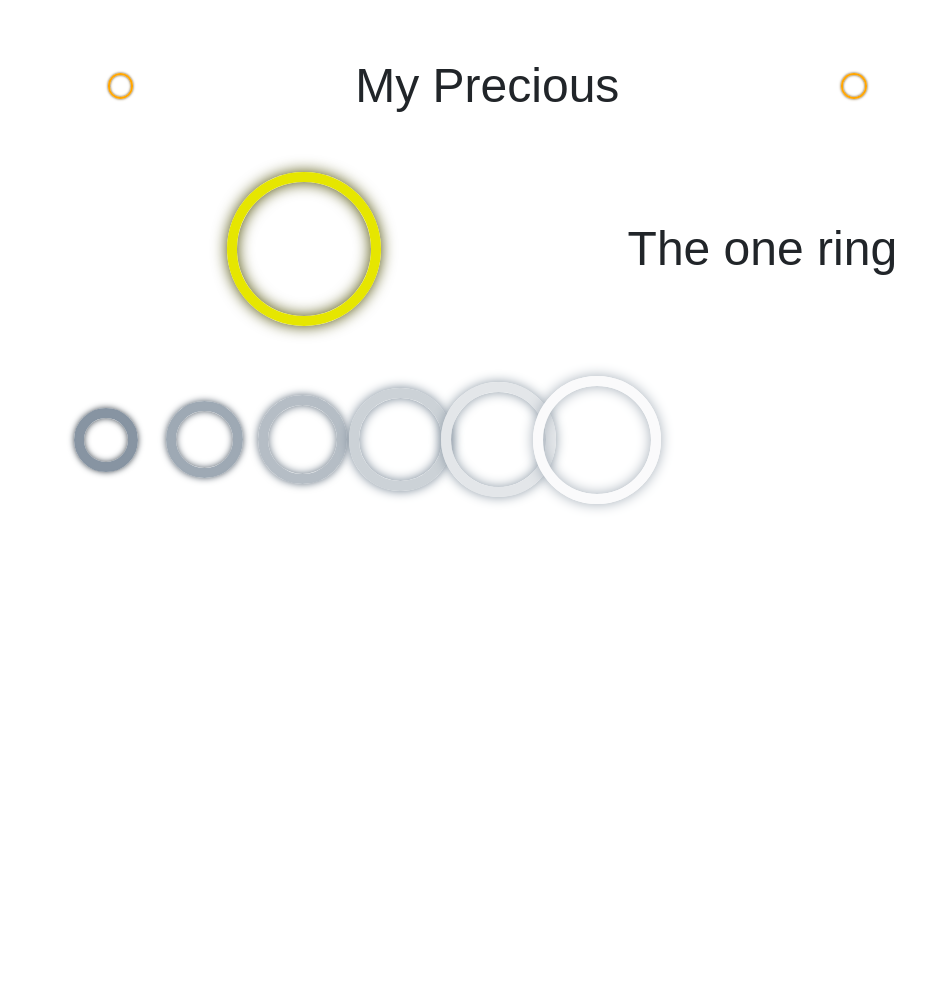
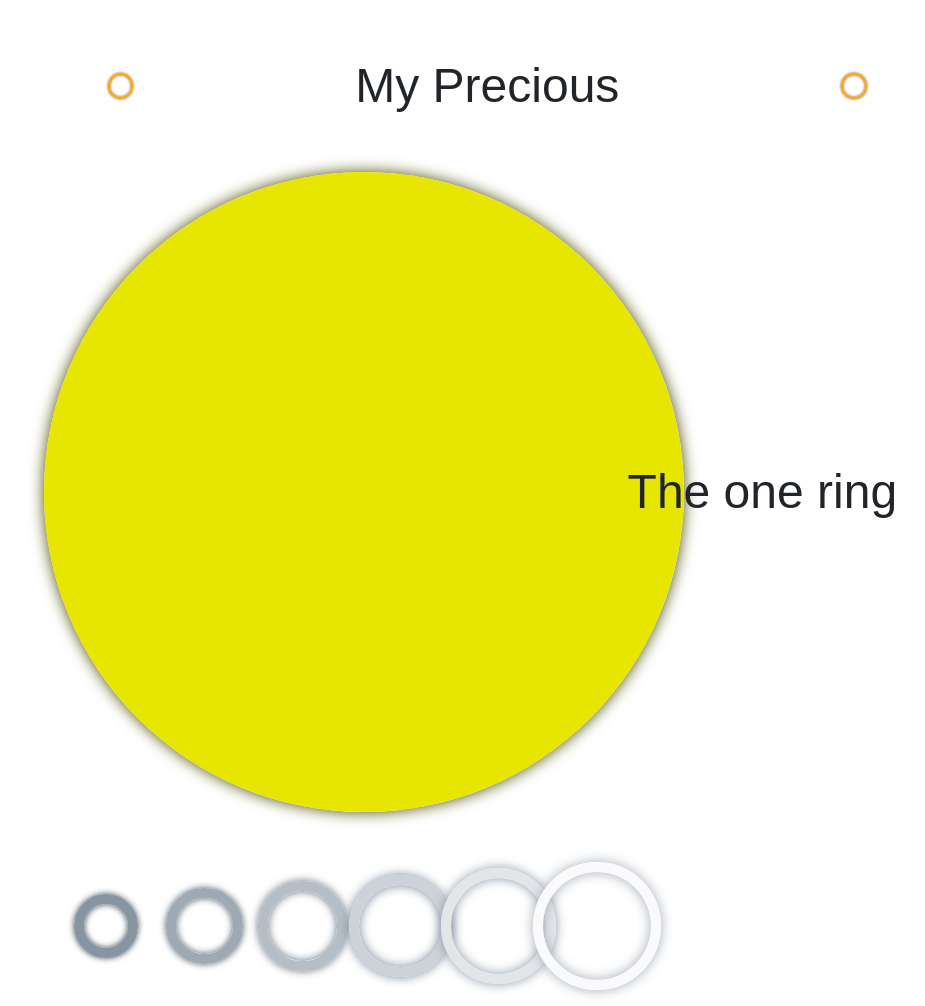
Before and after one commit to actix2013/31_CSS_Chalenge_SCSS, a PHP site: page / in a window 1280 px wide. Shown: the whole page, without its empty margins (81-1006 px from the left). Before the commit the page ends 511 px from the top, so only its background shows below. Run offline with PHP 8.4, Linux system fonts and the light colour scheme.

Commit message:
CHANGE SIZE THICKNES 500

```diff
--- a/_lineTwo.scss
+++ b/_lineTwo.scss
@@ -2,7 +2,8 @@
   > li {
     div {
       @include myRing($ring2-size, $ring2-strenght, darken($ring2-color-yellow,05%));
-      border-width: changeRingThicknessMoreSmall(5px);
+      border-width: changeRingThicknessMoreSmall(500);
+  border-width: 25vw;
     }
   }
 }
--- a/index.css
+++ b/index.css
@@ -32,7 +32,8 @@ ul > li {
   border-radius: 50%;
   background-color: transparent;
   box-shadow: inset 0 0 1.2vw #4d4d00, 0 0 1.2vw #4d4d00;
-  border-width: 2.5pxpx;
+  border-width: 250px;
+  border-width: 25vw;
 }
 
 .line-tree li {
--- a/index.scss
+++ b/index.scss
@@ -46,7 +46,7 @@ $ring3-strenght: $ring3-size/5;
 }
 
 @function changeRingThicknessMoreSmall($size) {
-  @return  #{$size/2}px ;
+  @return  #{$size/2}px;
 }
 
 ul {
@@ -63,6 +63,6 @@ ul {
   }
 }
 
-@import '_lineOne';
-@import '_lineTwo';
-@import '_lineTree';
+@import '_lineOne.scss';
+@import '_lineTwo.scss';
+@import '_lineTree.scss';
```
Also changed, not shown: 1 other file.
